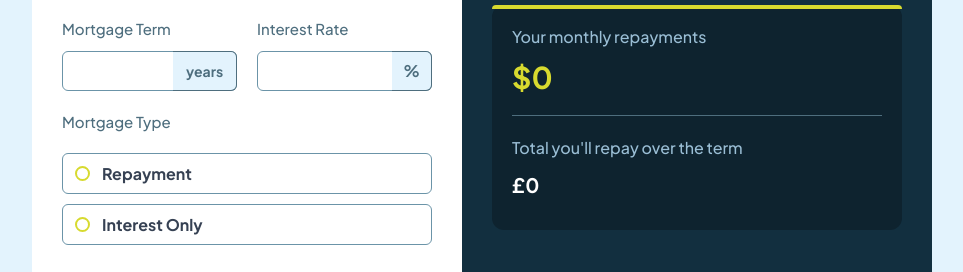
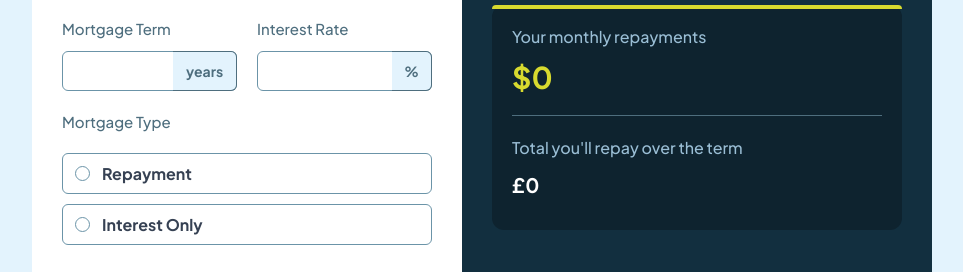
Before and after one commit to lianxxxx/mortgage-calculator, a React (Vite) app: page / in a window 1280 px wide. Shown: the part 307-579 px from the top of the page, without its empty margins (158-1121 px from the left). Built offline with nearby package versions, Linux system fonts and the light colour scheme.

Commit message:
refactor: improve active state implementation with React state management

```diff
--- a/src/components/MortgageForm/InputField.jsx
+++ b/src/components/MortgageForm/InputField.jsx
@@ -1,6 +1,10 @@
 import iconCalculator from "../../assets/img/icon-calculator.svg";
+import { useState } from 'react';
 
 function InputField() {
+   const [isAmountFocused, setIsAmountFocused] = useState(false);
+  const [isTermFocused, setIsTermFocused] = useState(false);
+  const [isRateFocused, setIsRateFocused] = useState(false);
   return (
     <div className="input-fields">
       <div>
@@ -8,14 +12,17 @@ function InputField() {
           Mortgage Amount
         </label>
         <div className="relative ">
-          <span className="absolute left-0 top-0 h-full w-10 flex items-center justify-center font-semibold rounded-l-md border border-r-0 amount-term-rate">
+          <span
+        className={`absolute left-0 top-0 h-full w-10 flex items-center justify-center font-semibold rounded-l-md border border-r-0 amount-term-rate ${isAmountFocused ? 'active' : ''}`}
+      >
             £
           </span>
 
           <input
             id="mortgage-amount"
             type="text"
-            className="w-full pl-12 pr-3 py-2 border rounded-md bg-white focus:outline-none"
+            className="w-full pl-12 pr-3 py-2 border rounded-md bg-white focus:outline-none"    onFocus={() => setIsAmountFocused(true)}
+            onBlur={() => setIsAmountFocused(false)}
           />
         </div>
 
@@ -26,13 +33,17 @@ function InputField() {
               Mortgage Term
             </label>
             <div className="relative input-box">
-              <span className="absolute right-0 top-0 h-full w-16 flex items-center justify-center text-sm  font-semibold rounded-r-md border border-l-0 amount-term-rate">
-                years
-              </span>
+            <span
+  className={`absolute right-0 top-0 h-full w-16 flex items-center justify-center text-sm font-semibold rounded-r-md border border-l-0 amount-term-rate ${isTermFocused ? 'active' : ''}`}
+>
+  years
+</span>
+
               <input
                 id="mortgage-term"
                 type="text"
-                className="w-full pl-12 pr-3 py-2 border rounded-md bg-white focus:outline-none"
+                className="w-full pl-12 pr-3 py-2 border rounded-md bg-white focus:outline-none"  onFocus={() => setIsTermFocused(true)}
+                onBlur={() => setIsTermFocused(false)}
               />
             </div>
           </div>
@@ -45,13 +56,16 @@ function InputField() {
               Interest Rate
             </label>
             <div className="relative">
-              <span className="absolute right-0 top-0 h-full w-10 flex items-center justify-center font-semibold rounded-r-md border border-l-0 amount-term-rate">
+               <span
+  className={`absolute right-0 top-0 h-full w-10 flex items-center justify-center text-sm font-semibold rounded-r-md border border-l-0 amount-term-rate ${isRateFocused ? 'active' : ''}`}
+>
                 %
               </span>
               <input
                 id="interest-rate"
                 type="text"
-                className="w-full pl-12 pr-3 py-2 border rounded-md bg-white focus:outline-none"
+                className="w-full pl-12 pr-3 py-2 border rounded-md bg-white focus:outline-none"  onFocus={() => setIsRateFocused(true)}
+                onBlur={() => setIsRateFocused(false)}
               />
             </div>
           </div>
@@ -69,7 +83,7 @@ function InputField() {
                 name="mortgageType"
                 value="repayment"
                 id="repayment"
-                className=" border-2 w-4 rounded-full focus:outline-none mr-2"
+
               />
               <span className="text-gray-700 font-semibold">Repayment</span>
             </div>
@@ -79,7 +93,7 @@ function InputField() {
                 name="mortgageType"
                 value="interest-only"
                 id="interest-only"
-                className="w-4 h-4 border-2  rounded-full focus:outline-none "
+
               />
               <span className="text-gray-700 mortgage-type-label font-semibold">
                 Interest Only
--- a/src/index.css
+++ b/src/index.css
@@ -62,23 +62,26 @@ input {
 }
 
 
-/* Custom radio button styling */
-input[type="radio"] {
+/* Repayment radio button */
+#repayment {
   appearance: none;
   -webkit-appearance: none;
   width: 15px;
   height: 15px;
-  border: 2px solid hsl(61, 70%, 52%);
   border-radius: 50%;
   outline: none;
   cursor: pointer;
   position: relative;
   background-color: white;
-  margin:12px;
+  margin: 12px;
+  box-sizing: border-box;
 }
 
-/* Checked state - inner dot */
-input[type="radio"]:checked::before {
+#repayment:checked {
+  border-color: var(--lime);
+}
+
+#repayment:checked::before {
   content: '';
   position: absolute;
   top: 50%;
@@ -88,14 +91,49 @@ input[type="radio"]:checked::before {
   height: 9px;
   border-radius: 50%;
   background-color: var(--lime);
+  box-sizing: border-box;
 }
-.mortgage-type:active{
-background-color:  hsl(340, 77%, 37%);
+
+
+/*
+  Note: Radio buttons are styled separately by ID instead of using a general
+  input[type="radio"] selector because Tailwind classes were causing
+  inconsistent sizing and styling conflicts. Separate styling ensures
+  both radio buttons have identical appearance and proper alignment.
+*/
+
+/* Interest Only radio button */
+#interest-only {
+  appearance: none;
+  -webkit-appearance: none;
+  width: 15px;
+  height: 15px;
+  border-radius: 50%;
+  outline: none;
+  cursor: pointer;
+  position: relative;
+  background-color: white;
+  margin: 12px;
+  box-sizing: border-box;
 }
-/* Hover effect */
-input[type="radio"]:hover {
-  border-color: hsl(61, 70%, 62%);
+
+#interest-only:checked {
+  border-color: var(--lime);
 }
+
+#interest-only:checked::before {
+  content: '';
+  position: absolute;
+  top: 50%;
+  left: 50%;
+  transform: translate(-50%, -45%);
+  width: 9px;
+  height: 9px;
+  border-radius: 50%;
+  background-color: var(--lime);
+  box-sizing: border-box;
+}
+
 
 .input-fields{
   margin:  20px ;
@@ -104,13 +142,27 @@ input[type="radio"]:hover {
 margin-top: 10px;
 border-color:var(--slate-dark);
 }
-.mortgage-type:active{
-background-color: hsl(61, 70%, 96%);
+
+.mortgage-type:has(input[type="radio"]:checked) {
+  background-color: hsl(61, 70%, 92%);
+  border-color: var(--lime);
 }
-.amount-term-rate{
-background-color: var(--slate-light);
-color: var(--slate-darker);
+.amount-term-rate {
+  color: var(--slate-darker);
+ background-color: var(--slate-light);
+  transition: all 0.3s ease;
+}
 
+
+.amount-term-rate.active {
+  background-color: var(--lime);
+  color: var(--darkest);
+  border-color: var(--lime);
+}
+
+#mortgage-amount:focus, #mortgage-term:focus, #interest-rate:focus {
+  border-color: var(--lime) !important;
+  outline: none;
 }
 
 #mortgage-amount{
```
